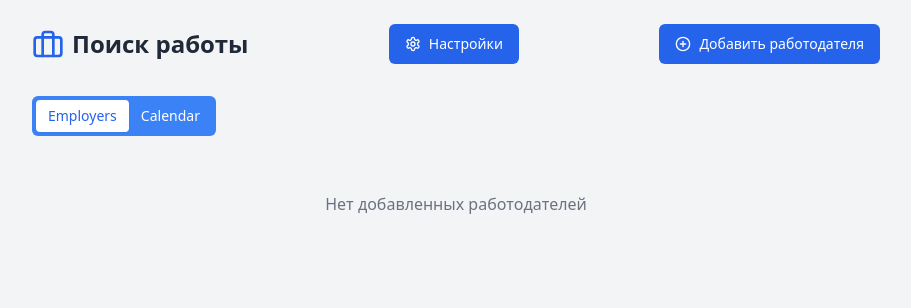
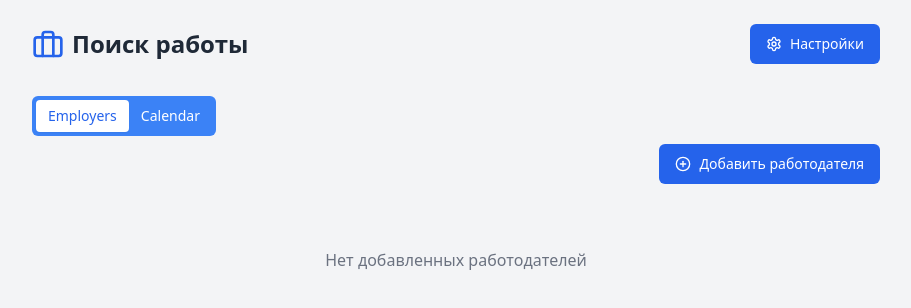
Before and after one commit to powerckbestest/job-search-tracker-app, a React (Vite) app: page / in a window 1280 px wide. Shown: the top 308 px of the page, without its empty margins (184-1095 px from the left). Built offline with nearby package versions, Linux system fonts and the light colour scheme.

Commit message:
feature/#8-sorting перенесена команда добавления работодателя на закладку работодателей

```diff
--- a/src/components/employer/EmployersWidget.tsx
+++ b/src/components/employer/EmployersWidget.tsx
@@ -3,13 +3,16 @@ import { useLocalStorage } from 'usehooks-ts';
 import { Employer } from '@/types.ts';
 import { useSelector } from 'react-redux';
 import { employersSelectors, employersSlice } from '@/model/employers.ts';
-import { selectValueEditingEmployerId, selectValueIsAdding } from '@/model/values.ts';
+import {
+  selectValueEditingEmployerId,
+  selectValueIsAdding,
+} from '@/model/values.ts';
 import { EditEmployerCard } from '@/components/employer/EditEmployerCard.tsx';
 import EmployerCard from '@/components/employer/EmployerCard.tsx';
 import { useEffect } from 'react';
+import { AddEmployer } from '@/components/employer/AddEmployer.tsx';
 
 export const EmployersWidget = () => {
-
   const dispatch = useAppDispatch();
 
   const [localStorageEmployers, , removeLocalStorageEmployers] =
@@ -28,8 +31,11 @@ export const EmployersWidget = () => {
   const editingCardId = useSelector(selectValueEditingEmployerId);
   return (
     <>
+      <div className="full-width mb-4 flex justify-end">
+        <AddEmployer />
+      </div>
+
       {isAdding && <EditEmployerCard />}
-
 
       <div className="space-y-4">
         {employers.map((employer) => {
--- a/src/components/layout/Toolbar.tsx
+++ b/src/components/layout/Toolbar.tsx
@@ -1,5 +1,4 @@
 import { Settings } from '@/components/settings/Settings.tsx';
-import { AddEmployer } from '@/components/employer/AddEmployer.tsx';
 import { AppName } from '@/components/layout/AppName.tsx';
 
 export const Toolbar = () => {
@@ -8,7 +7,6 @@ export const Toolbar = () => {
       <div className="flex items-center justify-between">
         <AppName />
         <Settings />
-        <AddEmployer />
       </div>
     </header>
   );
```
Lines whose indentation alone changed are shown as unchanged.
